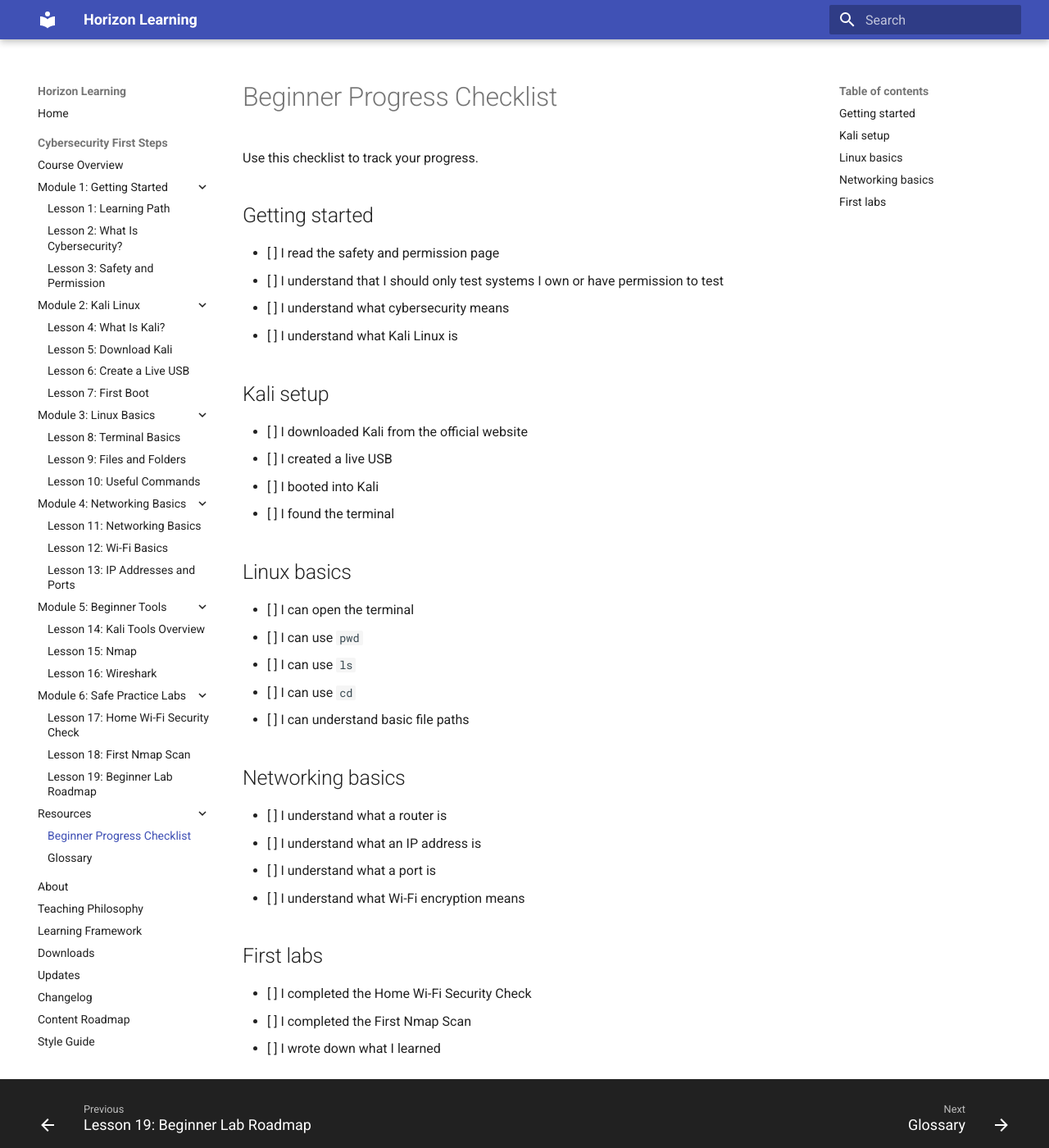
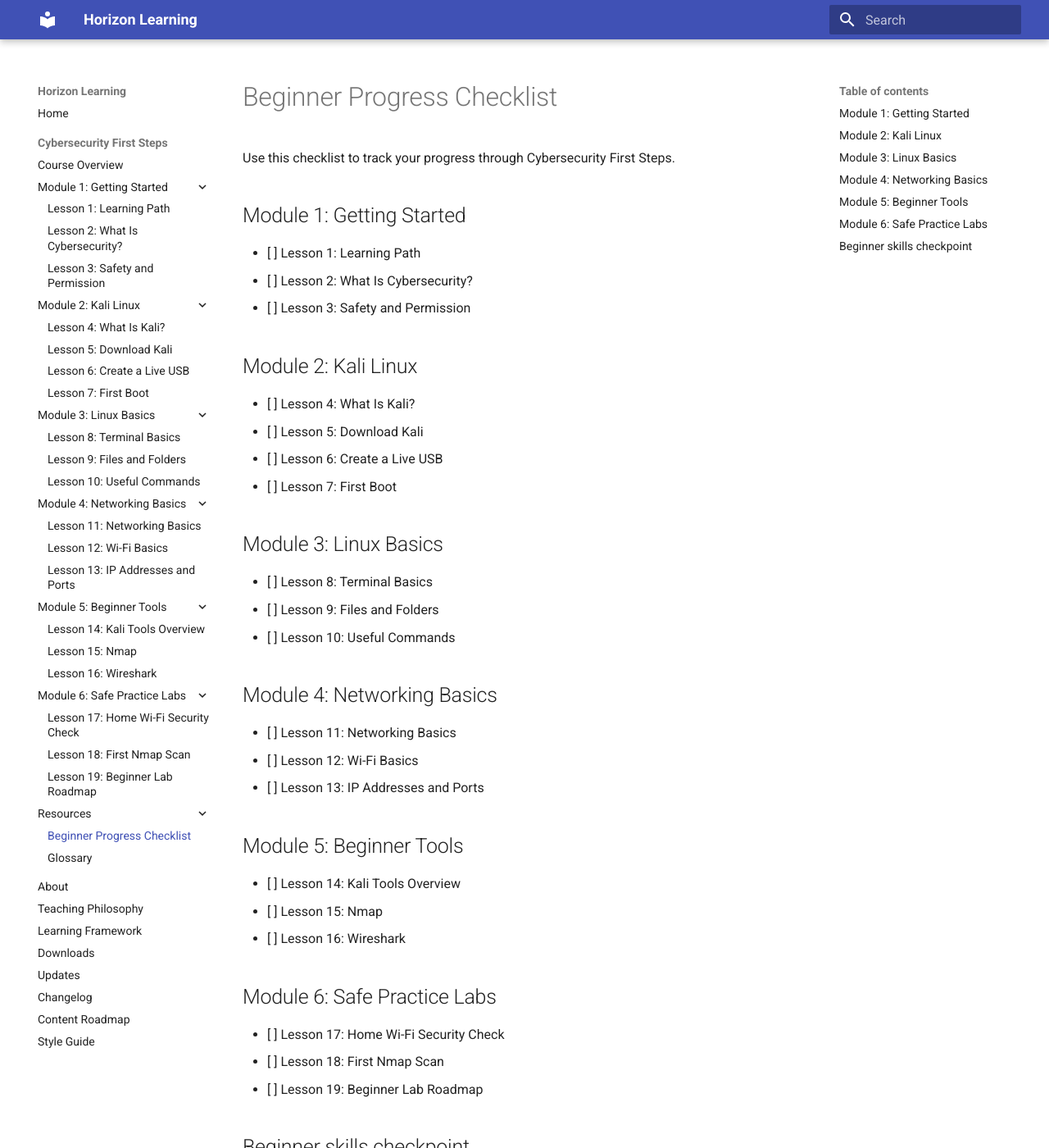
Before and after one commit to horizontechdevelopment-droid/horizon-learning, an MkDocs documentation site: the page built from docs/cybersecurity-first-steps/checklists/beginner-progress-checklist.md, in a window 1280 px wide and 1400 px high. Shown: the whole window at 82% size. Built offline with MkDocs 1.6.1 and Material for MkDocs 9.7.7, drawn with Linux system fonts in a browser that asks for light colours; some of the changed text lies outside the part shown.

Commit message:
Updated files and folders and added beginner progress checklist

```diff
--- a/docs/cybersecurity-first-steps/checklists/beginner-progress-checklist.md
+++ b/docs/cybersecurity-first-steps/checklists/beginner-progress-checklist.md
@@ -1,38 +1,55 @@
 # Beginner Progress Checklist
 
-Use this checklist to track your progress.
+Use this checklist to track your progress through Cybersecurity First Steps.
 
-## Getting started
+## Module 1: Getting Started
 
-- [ ] I read the safety and permission page
-- [ ] I understand that I should only test systems I own or have permission to test
-- [ ] I understand what cybersecurity means
-- [ ] I understand what Kali Linux is
+- [ ] Lesson 1: Learning Path
+- [ ] Lesson 2: What Is Cybersecurity?
+- [ ] Lesson 3: Safety and Permission
 
-## Kali setup
+## Module 2: Kali Linux
 
-- [ ] I downloaded Kali from the official website
-- [ ] I created a live USB
-- [ ] I booted into Kali
-- [ ] I found the terminal
+- [ ] Lesson 4: What Is Kali?
+- [ ] Lesson 5: Download Kali
+- [ ] Lesson 6: Create a Live USB
+- [ ] Lesson 7: First Boot
 
-## Linux basics
+## Module 3: Linux Basics
 
-- [ ] I can open the terminal
-- [ ] I can use `pwd`
-- [ ] I can use `ls`
-- [ ] I can use `cd`
-- [ ] I can understand basic file paths
+- [ ] Lesson 8: Terminal Basics
+- [ ] Lesson 9: Files and Folders
+- [ ] Lesson 10: Useful Commands
 
-## Networking basics
+## Module 4: Networking Basics
 
-- [ ] I understand what a router is
-- [ ] I understand what an IP address is
-- [ ] I understand what a port is
-- [ ] I understand what Wi-Fi encryption means
+- [ ] Lesson 11: Networking Basics
+- [ ] Lesson 12: Wi-Fi Basics
+- [ ] Lesson 13: IP Addresses and Ports
 
-## First labs
+## Module 5: Beginner Tools
 
-- [ ] I completed the Home Wi-Fi Security Check
-- [ ] I completed the First Nmap Scan
-- [ ] I wrote down what I learned
+- [ ] Lesson 14: Kali Tools Overview
+- [ ] Lesson 15: Nmap
+- [ ] Lesson 16: Wireshark
+
+## Module 6: Safe Practice Labs
+
+- [ ] Lesson 17: Home Wi-Fi Security Check
+- [ ] Lesson 18: First Nmap Scan
+- [ ] Lesson 19: Beginner Lab Roadmap
+
+## Beginner skills checkpoint
+
+By the end of this learning path, you should be able to:
+
+- [ ] Explain what cybersecurity means
+- [ ] Explain why permission matters
+- [ ] Describe what Kali Linux is used for
+- [ ] Open a Linux terminal
+- [ ] Use basic commands like `pwd`, `ls`, and `cd`
+- [ ] Explain what an IP address is
+- [ ] Explain what a port is
+- [ ] Run a basic Nmap scan against your own computer or router
+- [ ] Open Wireshark and recognize that it shows network traffic
+- [ ] Complete a safe home Wi-Fi security review
```
Also changed, not shown: docs/cybersecurity-first-steps/linux-basics/files-and-folders.md (+3 -2 lines).
